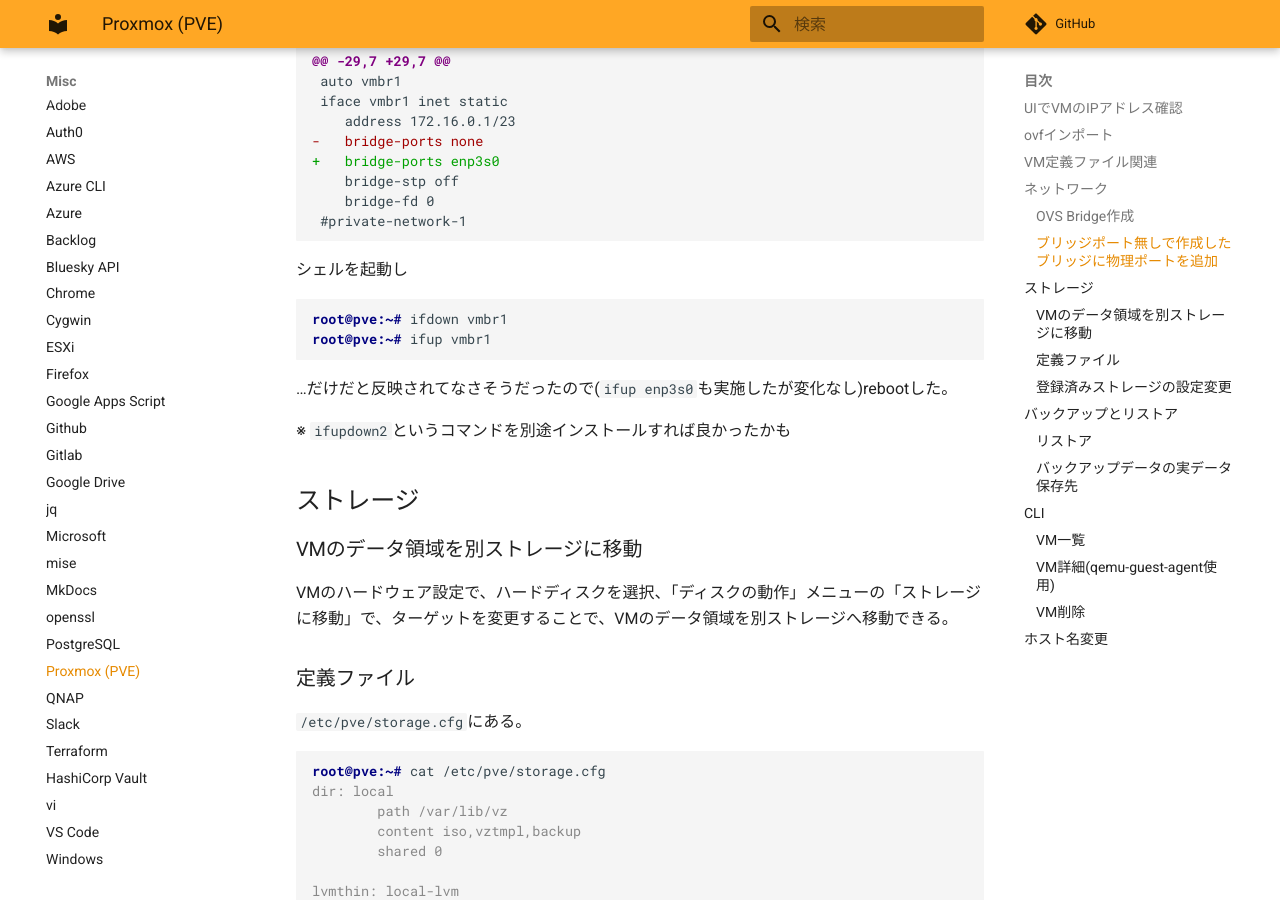
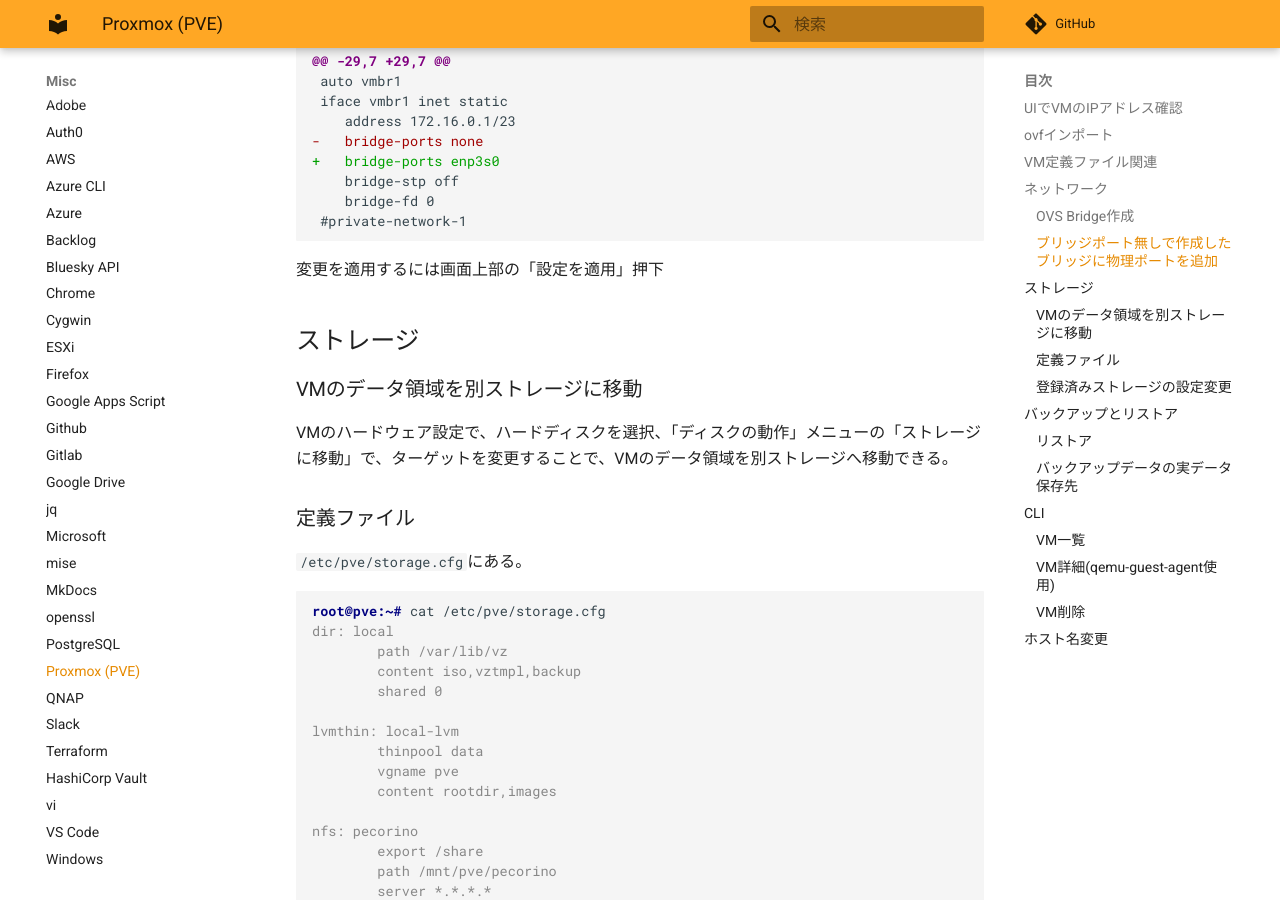
Before and after one commit to zaki-lknr/docs, an MkDocs documentation site: the page built from docs/Misc/proxmox.md, in a window 1280 px wide and 900 px high, scrolled down 1865 px. Built offline with MkDocs 1.6.1 and Material for MkDocs 9.7.7, drawn with Linux system fonts in a browser that asks for light colours; comment, search, counter and statistics services are not loaded.

Commit message:
update: misc/proxmox: ネットワーク変更後の操作

````diff
--- a/docs/Misc/proxmox.md
+++ b/docs/Misc/proxmox.md
@@ -90,16 +90,7 @@ UIでLinux Bridgeの「ブリッジポート」にポート名を追加し「OK
  #private-network-1
 ```
 
-シェルを起動し
-
-```console
-root@pve:~# ifdown vmbr1
-root@pve:~# ifup vmbr1
-```
-
-…だけだと反映されてなさそうだったので(`ifup enp3s0`も実施したが変化なし)rebootした。
-
-※ `ifupdown2`というコマンドを別途インストールすれば良かったかも
+変更を適用するには画面上部の「設定を適用」押下
 
 ## ストレージ
 
````
